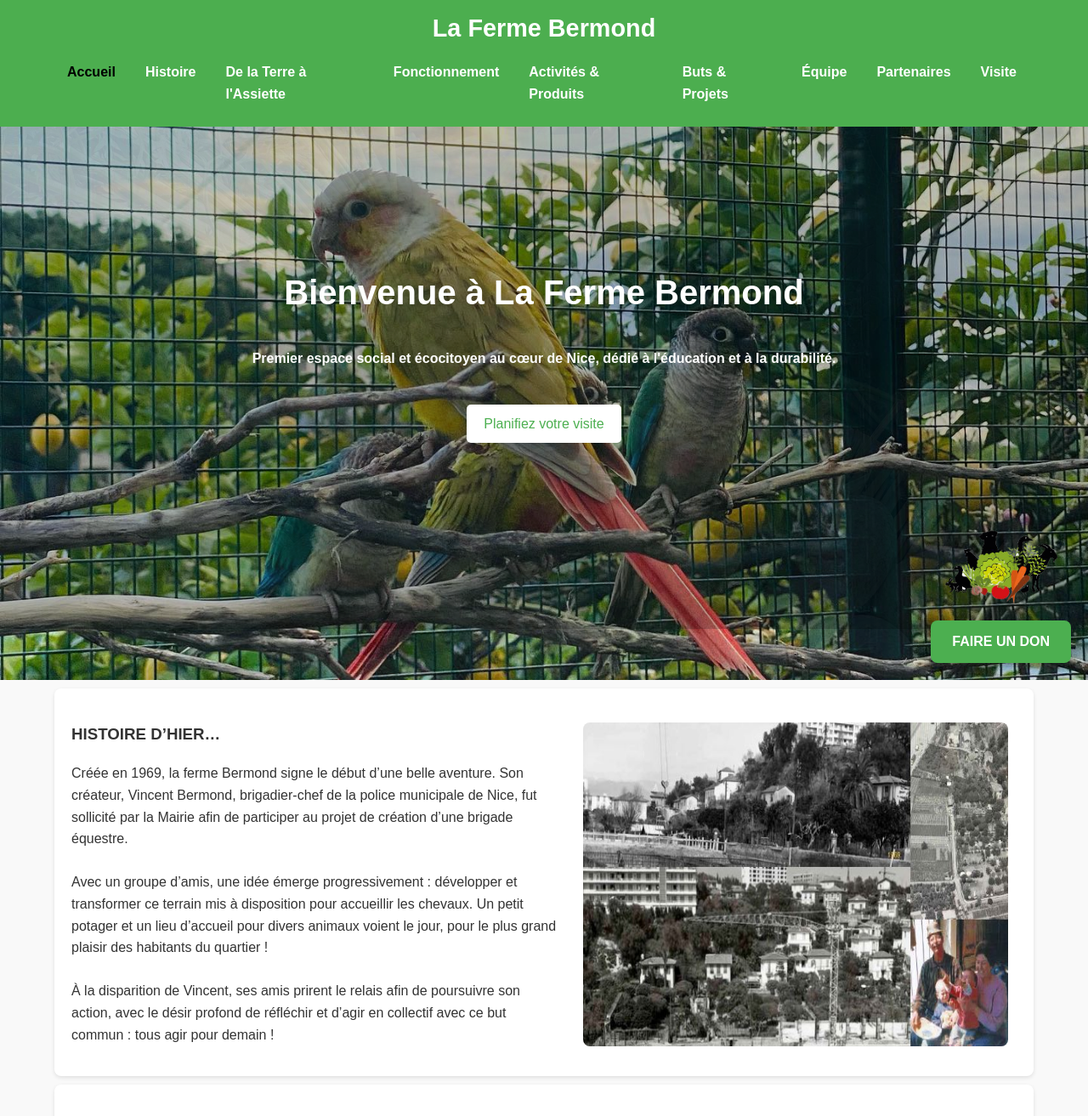
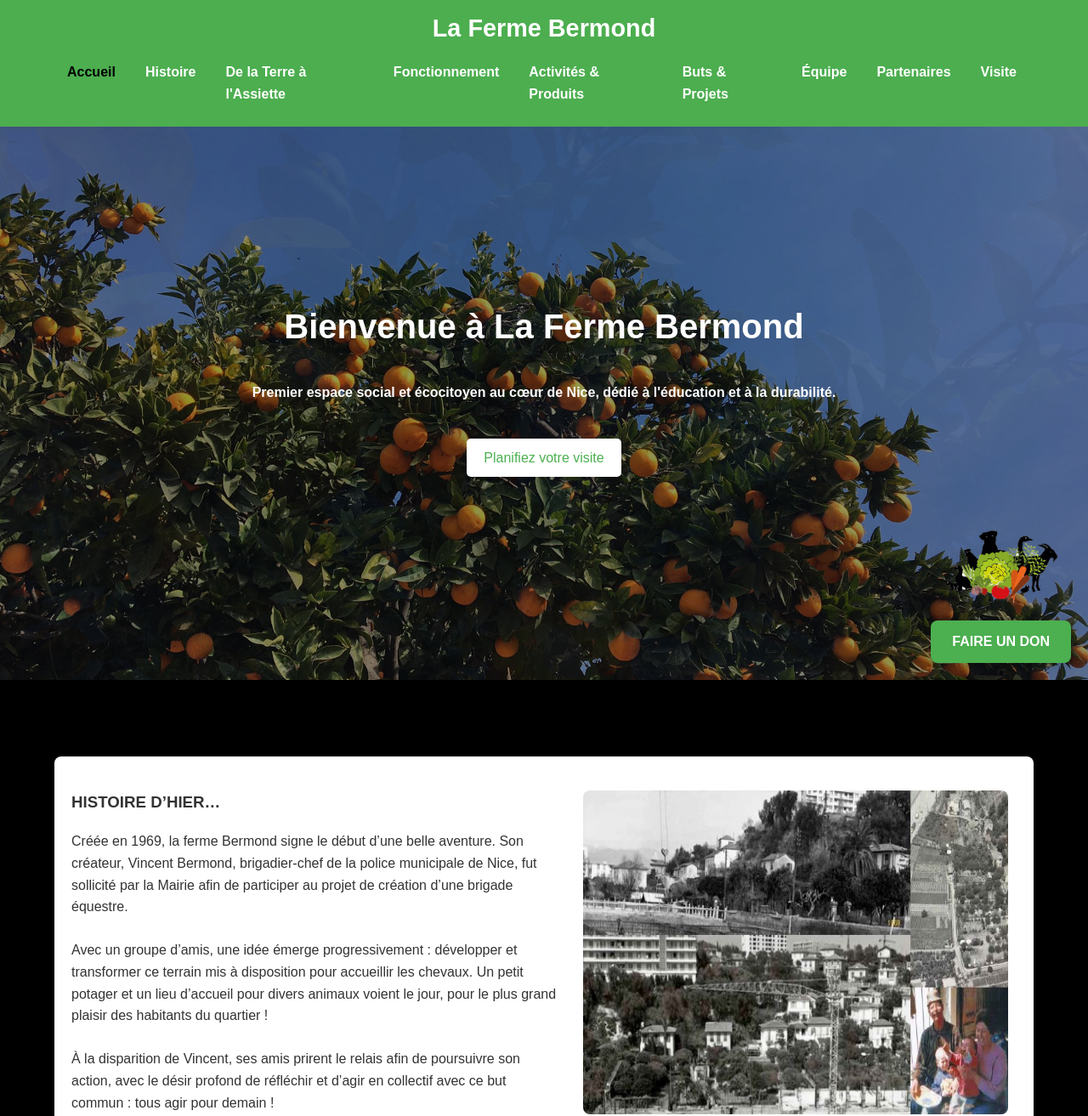
Before and after one commit to ReyDioGames/FermeBermond, a PHP site: page / in a window 1280 px wide. Shown: the top 1313 px of the page at 85% size. Run offline with PHP 8.4, Linux system fonts and the light colour scheme.

Commit message:
back et correction

```diff
--- a/css/styles.css
+++ b/css/styles.css
@@ -4,6 +4,7 @@ body {
     margin: 0;
     padding: 0;
     color: #333;
+    background-color: #000;
 }
 
 header {
--- a/styles.css
+++ b/styles.css
@@ -4,7 +4,7 @@ body {
     padding: 0;
     color: #333;
     line-height: 1.6;
-    background-color: #f9f9f9;
+    background-color: #000000;
     overflow-x: hidden;
     position: relative;
 }
@@ -271,14 +271,14 @@ nav ul li a.active {
 }
 
 .hero {
-    background-color: rgba(0, 0, 0, 0.2);
+    background-color: rgba(0, 0, 0, 0.4);
     height: 80vh;
     color: #fff;
     display: flex;
     justify-content: center;
     align-items: center;
     text-align: center;
-    padding: 20px;
+
     margin-top: 60px;
 }
 
```
Also changed, not shown: images/Background1.jpg, images/Background2.jpg, images/a (1).jpg (added), images/a (2).jpg (added), images/a (3).jpg (added), 1 other file.
